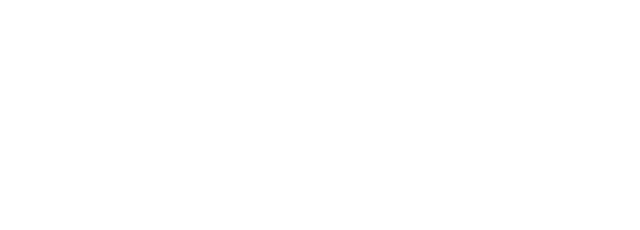
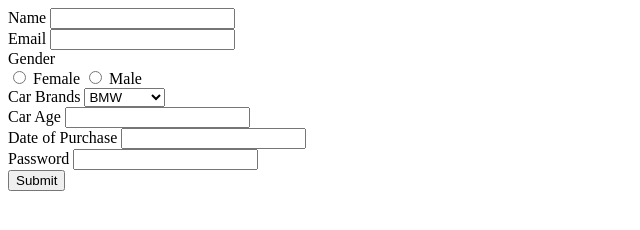
Before and after one commit to acciojob/car-insurance-form-Dwivedi-Nikhil, a website: page main.html in a window 1280 px wide. Shown: the whole page, without its empty margins (0-640 px from the left). Drawn offline with Linux system fonts and the light colour scheme.

Commit message:
created a submission

```diff
--- a/main.html
+++ b/main.html
@@ -8,6 +8,46 @@
 
 <body>
 	<!-- the entire body must be written by student -->
+	<div>
+	<label for="name" name="name">Name</label>
+	<input id="name" type='text' required>
+	</div>
+	<div>
+	<label for="email" name="email">Email</label>
+	<input id="email" type="email" required>
+	</div>
+	<div>
+	<label for="gender" name="gender">Gender</label>
+	<div>
+	<input id="female" type="radio" required>
+	<label for="female" type="female">Female</label>
+	<input id="male" type="radio" required>
+	<label for="male" name="male">Male</label>
+	</div>
+	</div>
+	<div>
+	<label>Car Brands</label>
+		<select>Car Brands
+		<option>BMW</option>
+		<option>Audi</option>
+		<option>Mercedez</option>
+		</select>
+	</div>
+	<div>
+		<label for="carage" name="carage">Car Age</label>
+		<input type="text" id="carage" required>
+	</div>
+	<div>
+		<label for="dop" name="dop">Date of Purchase</label>
+		<input type="text" id="dop" required>
+	</div>
+	<div>
+		<lable for="password" name="password">Password</lable>
+		<input type="password" id="password" required>
+	</div>
+	<div>
+		<button type="submit" >Submit</button>
+	</div>
     <script type="text/javascript" src="./script.js">
 </script>
 
```
